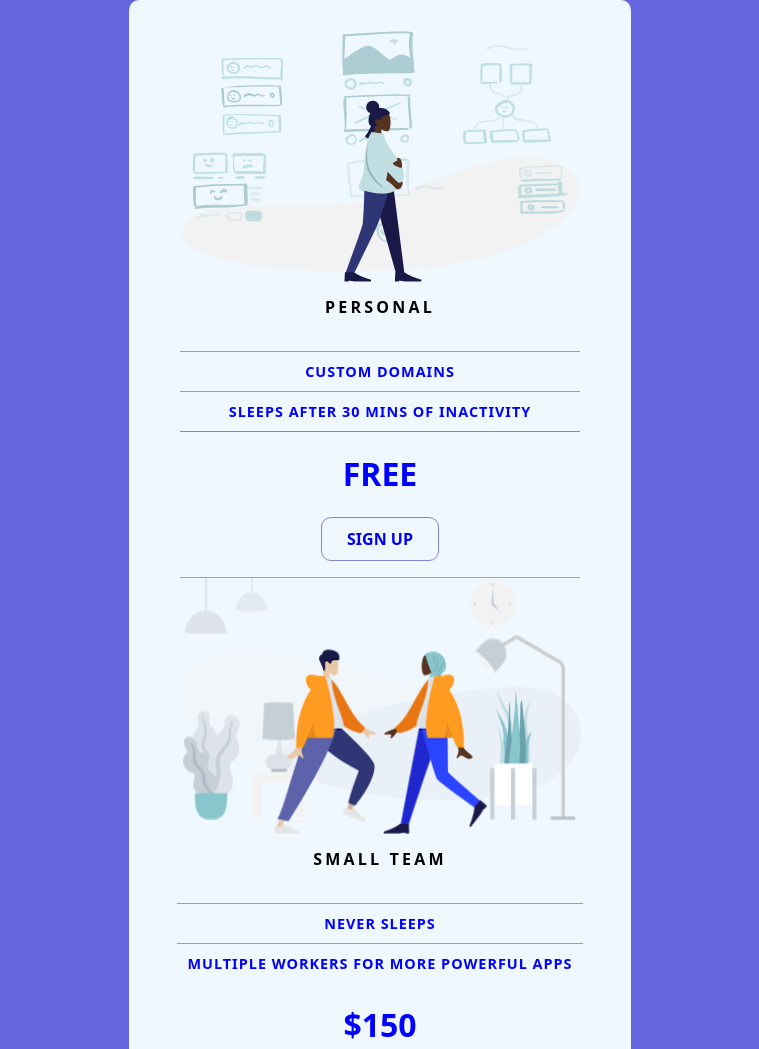
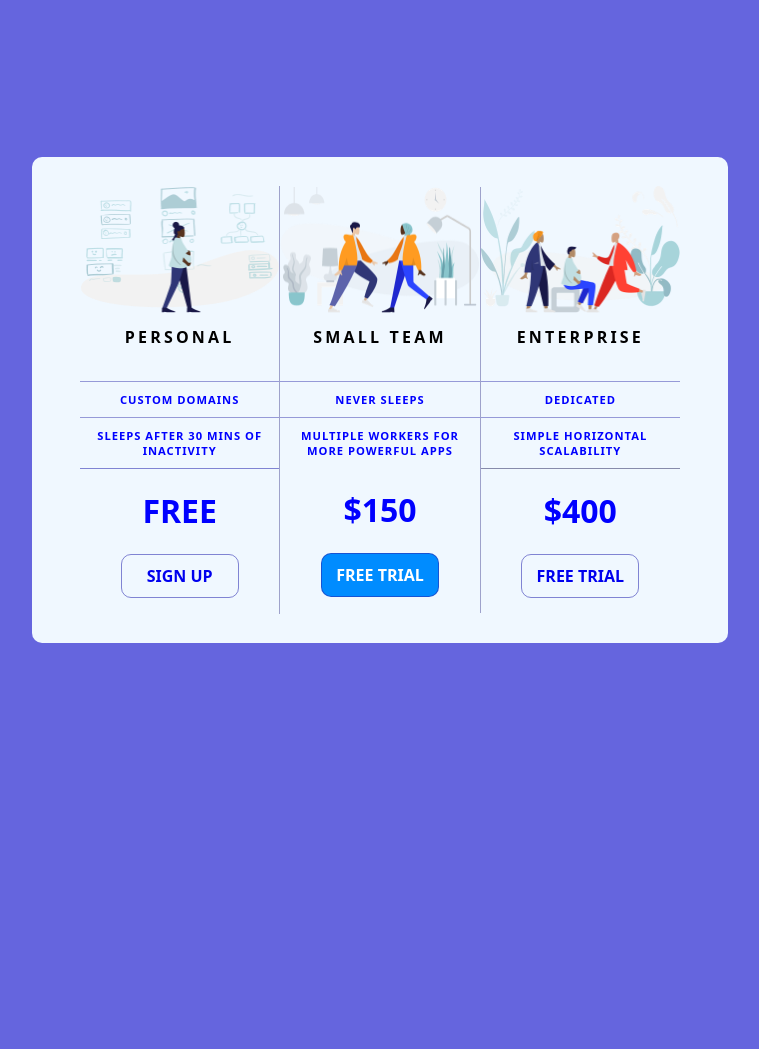
Before and after one commit to Urassamx7/MediaQ, a plain HTML site: page udemyeg/PriceTable/index.html in a window 1280 px wide. Shown: the top 1049 px of the page, without its empty margins (260-1019 px from the left). After the commit the page ends 800 px from the top, so only its background shows below. Drawn offline with Linux system fonts and the light colour scheme.

Commit message:
Final Version

```diff
--- a/udemyeg/PriceTable/app.css
+++ b/udemyeg/PriceTable/app.css
@@ -41,7 +41,7 @@ body{
 .panel > div:last-child{
 	border: none;
 }
-.pricing-img{
+.panel img{
 	width: 100%;
 }
 .first{
@@ -75,6 +75,7 @@ body{
 	border-bottom: 1px solid rgba(41, 41, 177, 0.562) ;
 }
 .panel span{
+	display: block;
 	font-size: 2rem;
 	text-transform: uppercase;
 	font-weight: bolder;
@@ -110,3 +111,22 @@ body{
 	color: white;
 	background-color: rgb(0, 140, 255);
 }
+@media only screen and (min-width:768px){
+.panel{
+	display: flex;
+	flex-direction: row;
+	justify-content: space-between;
+	max-width: 600px;
+}
+.panel li{
+	font-size: 0.7rem;
+}
+.panel div{
+	display: flex;
+	justify-content: center;
+	border-bottom: none;
+	margin: auto;
+	border-right: 1px solid rgba(95, 95, 163, 0.562) ;
+}
+
+}
```
